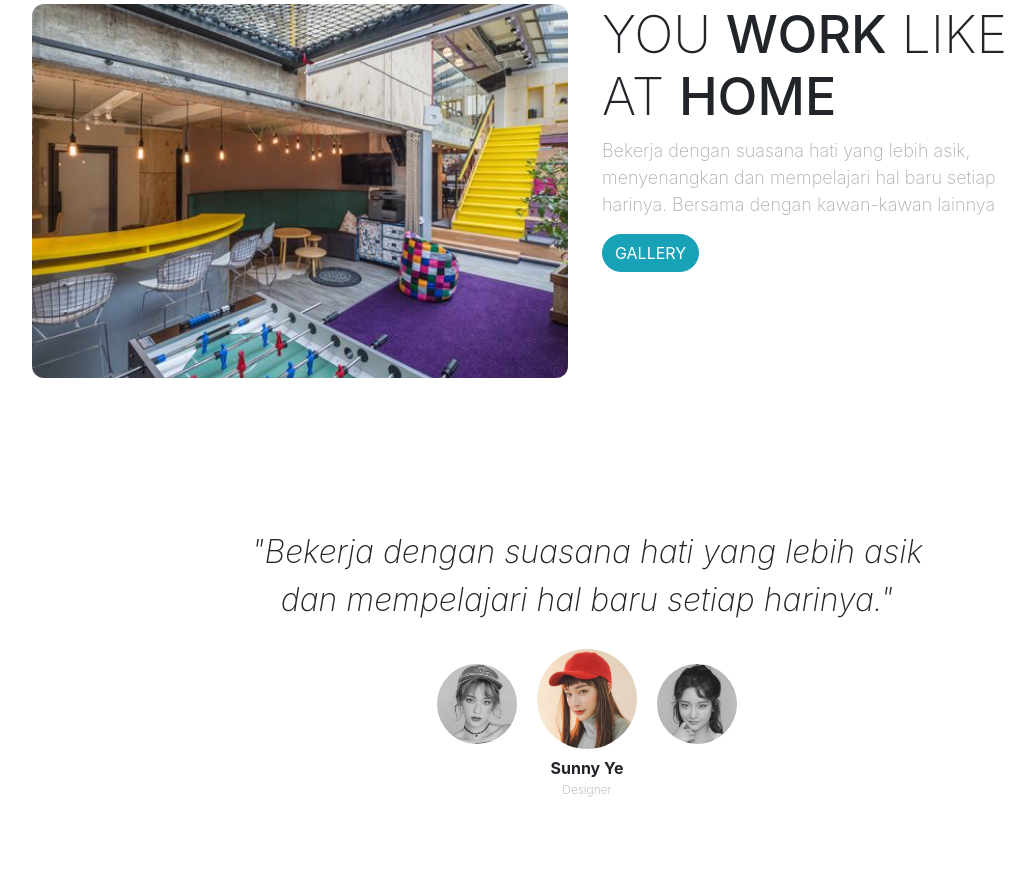
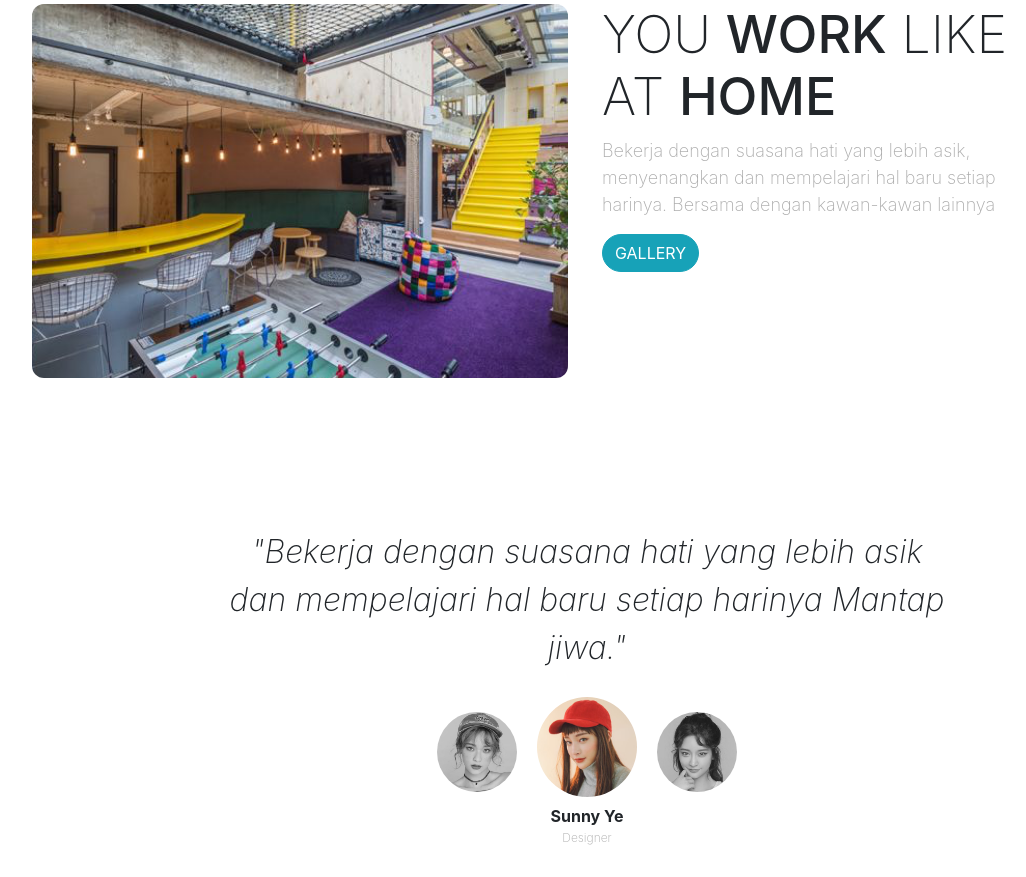
Before and after one commit to Baydon1301/landing-pages, a plain HTML site: page index.html in a window 1280 px wide. Shown: the part 834-1711 px from the top of the page, without its empty margins (53-1079 px from the left). Before the commit the page ends 1663 px from the top, so only its background shows below. Drawn offline with nearby package versions, Linux system fonts and the light colour scheme; a web font is replaced by a local one.

Commit message:
Mengubah Testimonial 2

```diff
--- a/index.html
+++ b/index.html
@@ -94,7 +94,7 @@
       <section class="testimonial">
         <div class="row justify-content-center">
           <div class="col-lg-8">
-            <p>"Bekerja dengan suasana hati yang lebih asik dan mempelajari hal baru setiap harinya."</p>
+            <p>"Bekerja dengan suasana hati yang lebih asik dan mempelajari hal baru setiap harinya Mantap jiwa."</p>
           </div>
         </div>
         <div class="row justify-content-center">
```
